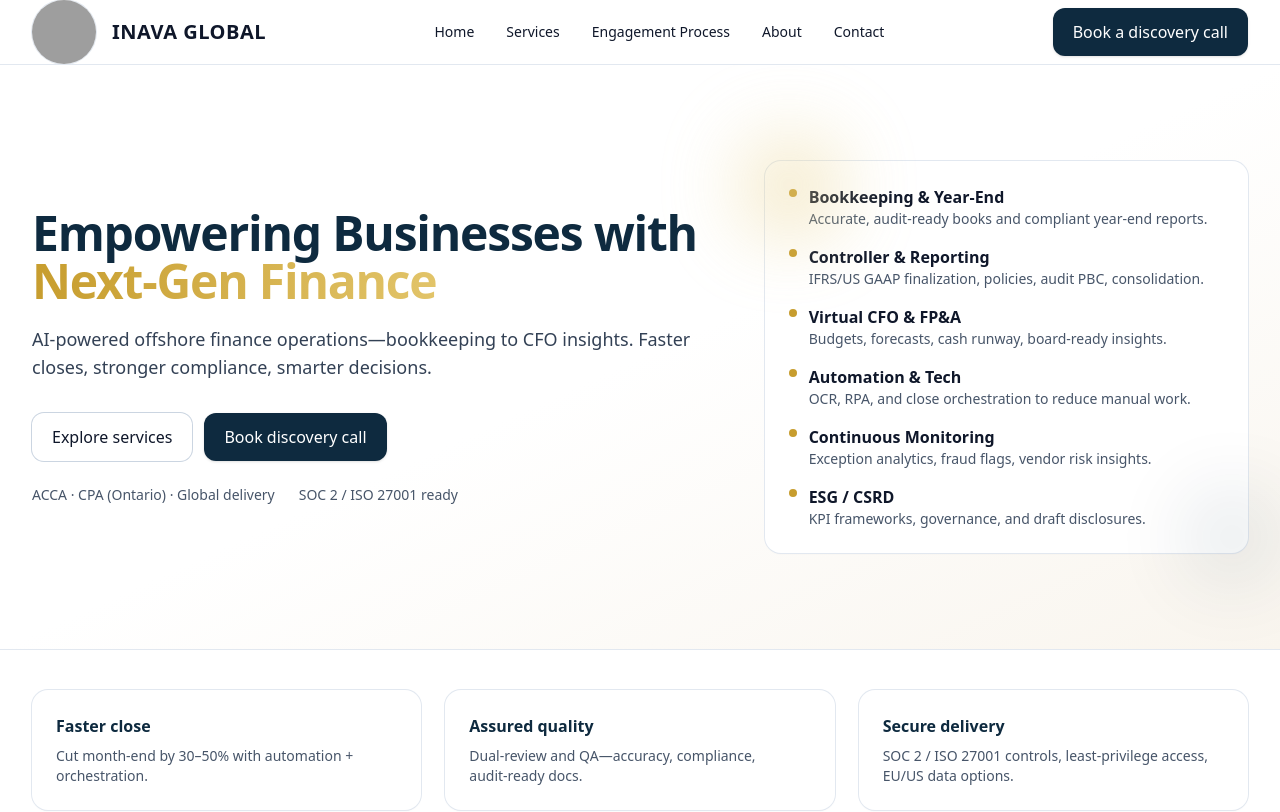
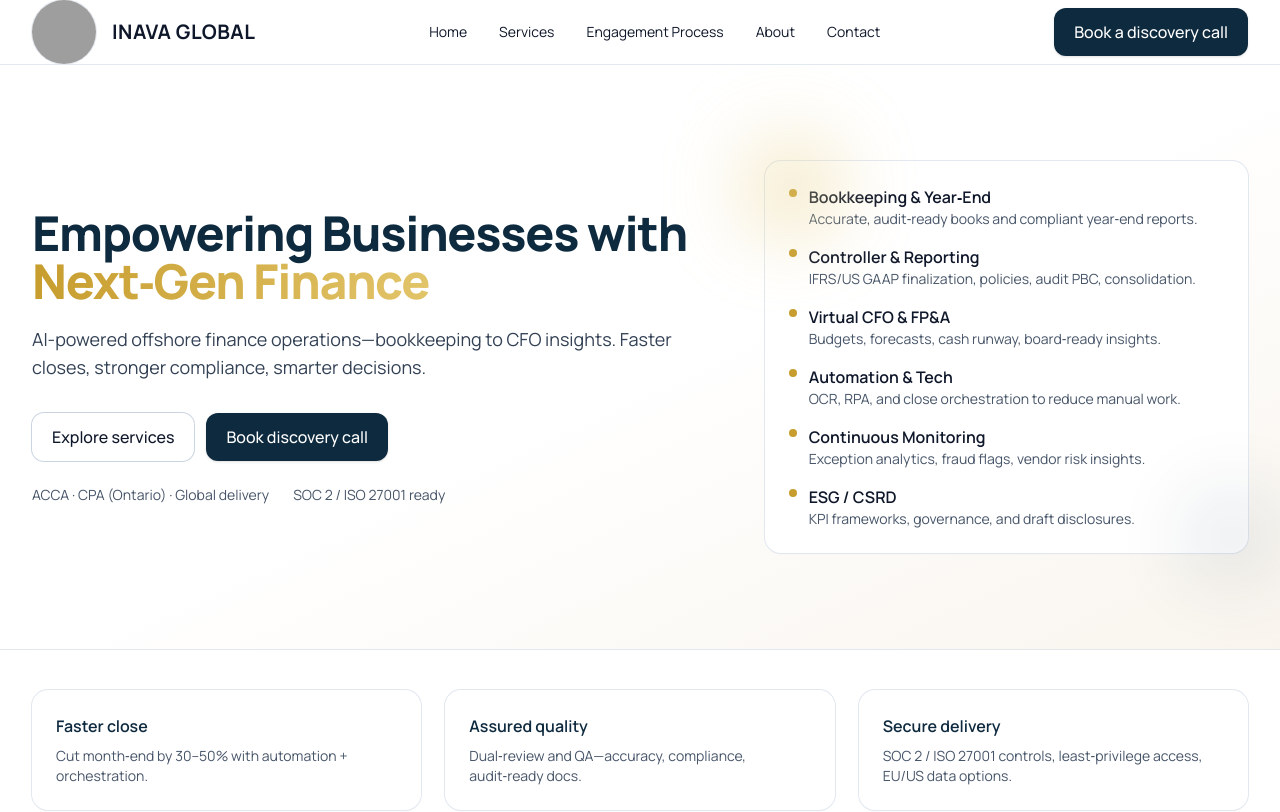
Before and after one commit to daaksesh/inavaglobal, a Next.js app: page / in a window 1280 px wide. Shown: the top 812 px of the page. Built offline with nearby package versions, Linux system fonts and the light colour scheme; grey boxes are pictures that could not be loaded.

Commit message:
Update _app.js

```diff
--- a/pages/_app.js
+++ b/pages/_app.js
@@ -1,5 +1,8 @@
 import '../styles/globals.css'
+import { Manrope } from 'next/font/google'
+
+const manrope = Manrope({ subsets: ['latin'] })
 
 export default function App({ Component, pageProps }) {
-  return <Component {...pageProps} />
+  return <div className={manrope.className}><Component {...pageProps} /></div>
 }
```
